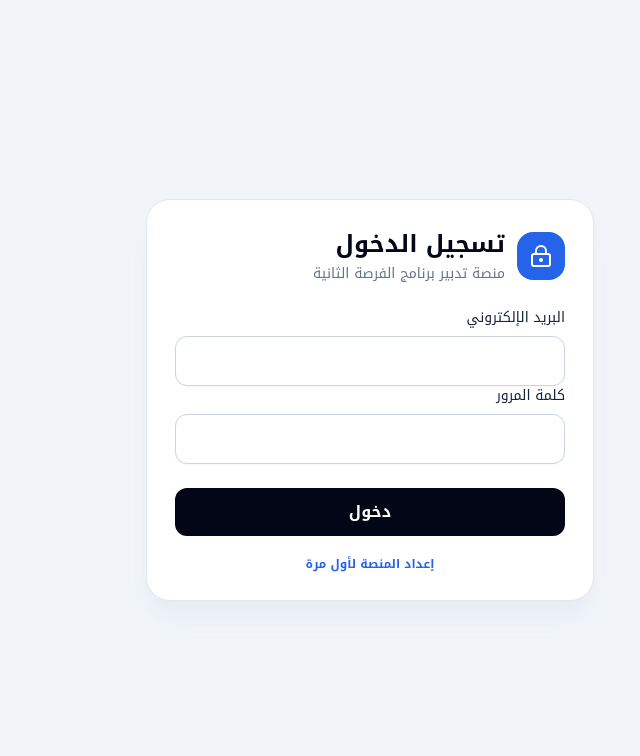
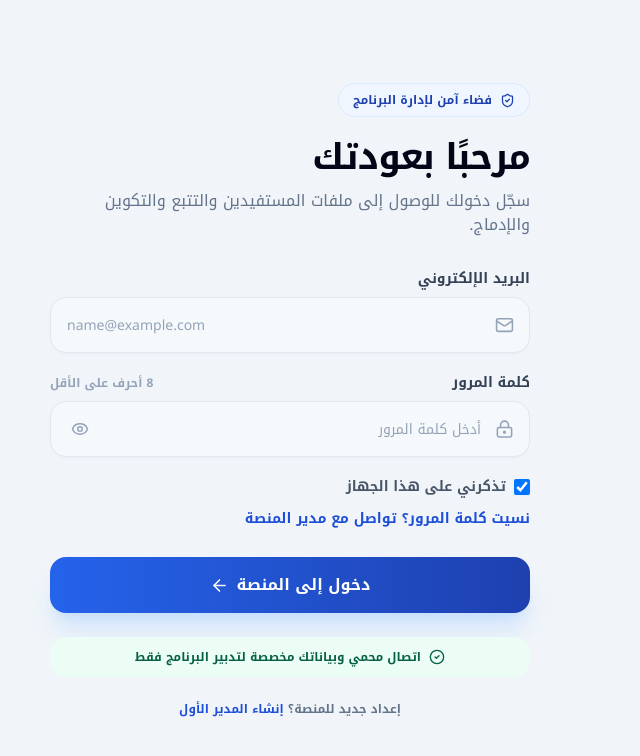
Before and after one commit to mourad-sat/second-chance, a Next.js app: page /login in a window 1280 px wide. Shown: the top 756 px of the page, without its empty margins (485-1125 px from the left). Built offline with nearby package versions, Linux system fonts and the light colour scheme.

Commit message:
feat: redesign authentication form experience

```diff
--- a/components/AuthForm.tsx
+++ b/components/AuthForm.tsx
@@ -3,12 +3,25 @@
 import { FormEvent, useState } from "react";
 import Link from "next/link";
 import { useRouter } from "next/navigation";
-import { LockKeyhole } from "lucide-react";
+import {
+  AlertCircle,
+  ArrowLeft,
+  CheckCircle2,
+  Eye,
+  EyeOff,
+  Loader2,
+  LockKeyhole,
+  Mail,
+  ShieldCheck,
+  UserRound
+} from "lucide-react";
 
 export function AuthForm({ mode }: { mode: "login" | "setup" }) {
   const router = useRouter();
   const [saving, setSaving] = useState(false);
   const [message, setMessage] = useState("");
+  const [showPassword, setShowPassword] = useState(false);
+  const [remember, setRemember] = useState(true);
 
   async function submit(event: FormEvent<HTMLFormElement>) {
     event.preventDefault();
@@ -16,11 +29,12 @@ export function AuthForm({ mode }: { mode: "login" | "setup" }) {
     setMessage("");
     const form = event.currentTarget;
     const payload = Object.fromEntries(new FormData(form).entries());
+
     try {
       const response = await fetch(`/api/auth/${mode}`, {
         method: "POST",
         headers: { "Content-Type": "application/json" },
-        body: JSON.stringify(payload)
+        body: JSON.stringify({ ...payload, remember })
       });
       const result = await response.json();
       if (!response.ok) throw new Error(result.message || "تعذر إتمام العملية.");
@@ -33,27 +47,114 @@ export function AuthForm({ mode }: { mode: "login" | "setup" }) {
     }
   }
 
-  const inputClass = "w-full rounded-xl border border-slate-300 bg-white px-4 py-3 outline-none transition focus:border-blue-500 focus:ring-4 focus:ring-blue-100";
+  const fieldClass = "h-14 w-full rounded-2xl border border-slate-200 bg-slate-50/80 pl-4 pr-12 text-sm font-semibold text-slate-900 outline-none transition placeholder:font-normal placeholder:text-slate-400 hover:border-slate-300 focus:border-blue-500 focus:bg-white focus:ring-4 focus:ring-blue-100/80";
+
   return (
-    <form onSubmit={submit} className="w-full max-w-md rounded-3xl border border-slate-200 bg-white p-7 shadow-xl shadow-slate-200/60">
-      <div className="mb-6 flex items-center gap-3">
-        <div className="rounded-2xl bg-blue-600 p-3 text-white"><LockKeyhole size={24} /></div>
-        <div>
-          <h1 className="text-2xl font-bold text-slate-950">{mode === "login" ? "تسجيل الدخول" : "إنشاء المدير الأول"}</h1>
-          <p className="mt-1 text-sm text-slate-500">منصة تدبير برنامج الفرصة الثانية</p>
+    <form onSubmit={submit} className="w-full max-w-[30rem]" noValidate>
+      <div className="mb-8">
+        <div className="mb-5 inline-flex items-center gap-2 rounded-full border border-blue-100 bg-blue-50 px-3.5 py-2 text-xs font-black text-blue-800">
+          <ShieldCheck size={15} /> فضاء آمن لإدارة البرنامج
         </div>
+        <h1 className="text-3xl font-black tracking-tight text-slate-950 sm:text-4xl">
+          {mode === "login" ? "مرحبًا بعودتك" : "إعداد المنصة لأول مرة"}
+        </h1>
+        <p className="mt-3 text-sm leading-7 text-slate-500 sm:text-base">
+          {mode === "login"
+            ? "سجّل دخولك للوصول إلى ملفات المستفيدين والتتبع والتكوين والإدماج."
+            : "أنشئ حساب المدير الأول لبدء استعمال منصة تدبير برنامج الفرصة الثانية."}
+        </p>
       </div>
-      <div className="space-y-4">
-        {mode === "setup" && <label><span className="mb-2 block text-sm font-medium">الاسم الكامل</span><input required name="fullName" className={inputClass} /></label>}
-        <label><span className="mb-2 block text-sm font-medium">البريد الإلكتروني</span><input required type="email" name="email" className={inputClass} /></label>
-        <label><span className="mb-2 block text-sm font-medium">كلمة المرور</span><input required minLength={8} type="password" name="password" className={inputClass} /></label>
+
+      <div className="space-y-5">
+        {mode === "setup" && (
+          <label className="block">
+            <span className="mb-2 block text-sm font-black text-slate-700">الاسم الكامل</span>
+            <span className="relative block">
+              <UserRound className="pointer-events-none absolute right-4 top-1/2 -translate-y-1/2 text-slate-400" size={19} />
+              <input required name="fullName" autoComplete="name" placeholder="الاسم الكامل للمدير" className={fieldClass} />
+            </span>
+          </label>
+        )}
+
+        <label className="block">
+          <span className="mb-2 block text-sm font-black text-slate-700">البريد الإلكتروني</span>
+          <span className="relative block">
+            <Mail className="pointer-events-none absolute right-4 top-1/2 -translate-y-1/2 text-slate-400" size={19} />
+            <input required type="email" name="email" autoComplete="email" inputMode="email" placeholder="name@example.com" className={fieldClass} dir="ltr" />
+          </span>
+        </label>
+
+        <label className="block">
+          <div className="mb-2 flex items-center justify-between gap-3">
+            <span className="text-sm font-black text-slate-700">كلمة المرور</span>
+            {mode === "login" && <span className="text-xs font-semibold text-slate-400">8 أحرف على الأقل</span>}
+          </div>
+          <span className="relative block">
+            <LockKeyhole className="pointer-events-none absolute right-4 top-1/2 -translate-y-1/2 text-slate-400" size={19} />
+            <input
+              required
+              minLength={8}
+              type={showPassword ? "text" : "password"}
+              name="password"
+              autoComplete={mode === "login" ? "current-password" : "new-password"}
+              placeholder="أدخل كلمة المرور"
+              className={`${fieldClass} pl-12`}
+            />
+            <button
+              type="button"
+              onClick={() => setShowPassword((value) => !value)}
+              className="absolute left-3 top-1/2 grid h-9 w-9 -translate-y-1/2 place-items-center rounded-xl text-slate-400 transition hover:bg-slate-100 hover:text-blue-700"
+              aria-label={showPassword ? "إخفاء كلمة المرور" : "إظهار كلمة المرور"}
+            >
+              {showPassword ? <EyeOff size={18} /> : <Eye size={18} />}
+            </button>
+          </span>
+        </label>
       </div>
-      {message && <p className="mt-4 rounded-xl bg-red-50 px-4 py-3 text-sm text-red-700">{message}</p>}
-      <button disabled={saving} className="mt-6 w-full rounded-xl bg-slate-950 px-5 py-3 font-semibold text-white hover:bg-slate-800 disabled:opacity-60">
-        {saving ? "جارٍ التحقق..." : mode === "login" ? "دخول" : "إنشاء الحساب والدخول"}
+
+      {mode === "login" && (
+        <div className="mt-5 flex flex-wrap items-center justify-between gap-3 text-sm">
+          <label className="inline-flex cursor-pointer items-center gap-2 font-semibold text-slate-600">
+            <input
+              type="checkbox"
+              checked={remember}
+              onChange={(event) => setRemember(event.target.checked)}
+              className="h-4 w-4 rounded border-slate-300 text-blue-700 focus:ring-blue-500"
+            />
+            تذكرني على هذا الجهاز
+          </label>
+          <span className="font-bold text-blue-700">نسيت كلمة المرور؟ تواصل مع مدير المنصة</span>
+        </div>
+      )}
+
+      {message && (
+        <div role="alert" className="mt-5 flex items-start gap-3 rounded-2xl border border-red-200 bg-red-50 px-4 py-3.5 text-sm font-semibold leading-6 text-red-800">
+          <AlertCircle className="mt-0.5 shrink-0" size={18} />
+          <span>{message}</span>
+        </div>
+      )}
+
+      <button
+        disabled={saving}
+        className="group mt-7 flex h-14 w-full items-center justify-center gap-2 rounded-2xl bg-gradient-to-l from-blue-800 to-blue-600 px-5 text-base font-black text-white shadow-xl shadow-blue-200/70 transition hover:-translate-y-0.5 hover:shadow-2xl hover:shadow-blue-200 disabled:cursor-not-allowed disabled:opacity-60 disabled:hover:translate-y-0"
+      >
+        {saving ? (
+          <><Loader2 className="animate-spin" size={20} /> جارٍ التحقق من البيانات...</>
+        ) : (
+          <>{mode === "login" ? "دخول إلى المنصة" : "إنشاء الحساب والدخول"}<ArrowLeft className="transition group-hover:-translate-x-1" size={19} /></>
+        )}
       </button>
-      <p className="mt-5 text-center text-xs text-slate-500">
-        {mode === "login" ? <Link className="font-semibold text-blue-600" href="/setup">إعداد المنصة لأول مرة</Link> : <Link className="font-semibold text-blue-600" href="/login">لدي حساب بالفعل</Link>}
+
+      <div className="mt-6 flex items-center justify-center gap-2 rounded-2xl bg-emerald-50 px-4 py-3 text-xs font-bold text-emerald-800">
+        <CheckCircle2 size={16} /> اتصال محمي وبياناتك مخصصة لتدبير البرنامج فقط
+      </div>
+
+      <p className="mt-6 text-center text-xs font-semibold text-slate-500">
+        {mode === "login" ? (
+          <>إعداد جديد للمنصة؟ <Link className="font-black text-blue-700 hover:underline" href="/setup">إنشاء المدير الأول</Link></>
+        ) : (
+          <>لديك حساب بالفعل؟ <Link className="font-black text-blue-700 hover:underline" href="/login">العودة إلى تسجيل الدخول</Link></>
+        )}
       </p>
     </form>
   );
```
